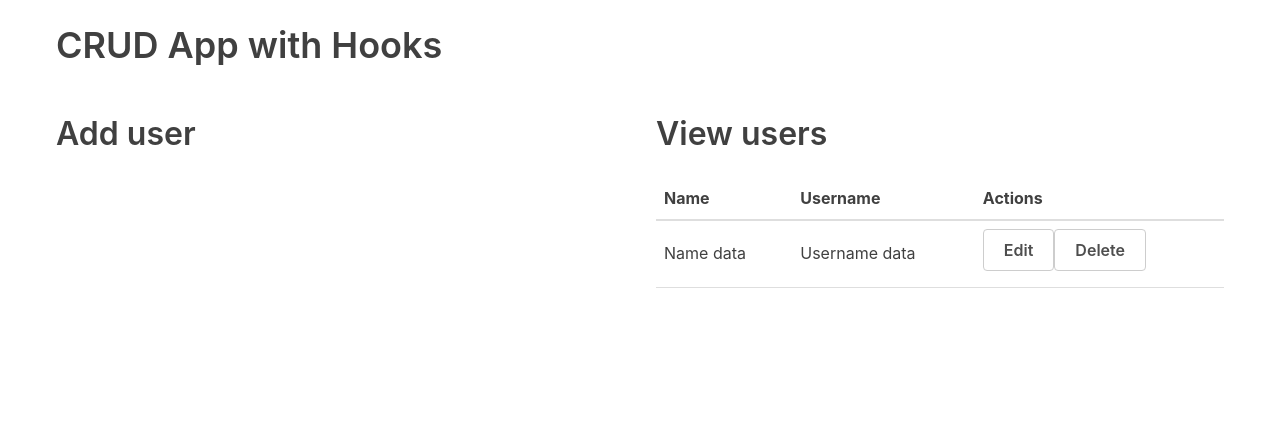
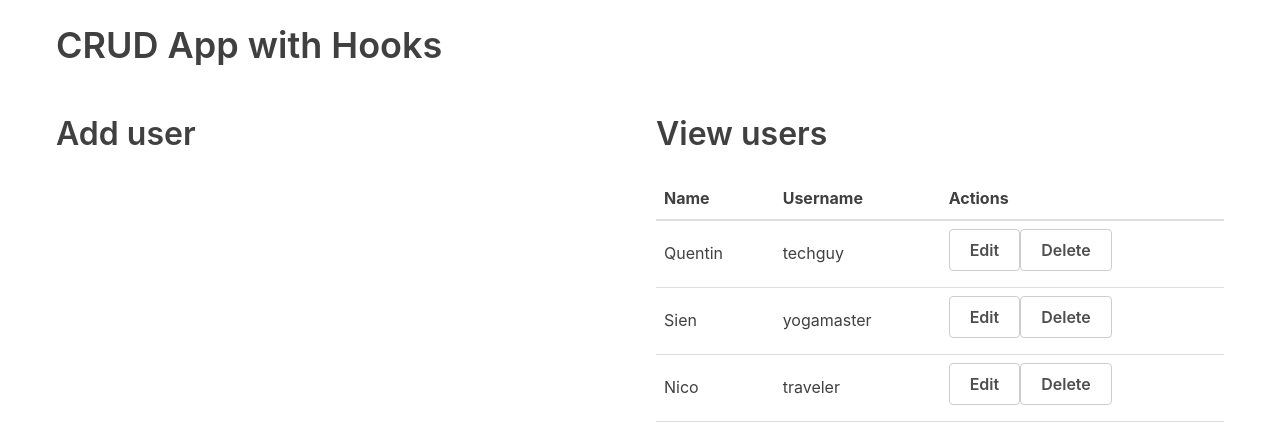
Before and after one commit to JoeCamacho/react-hooks-crud, a React (Create React App) app in the folder react-hooks-crud/: page / in a window 1280 px wide. Shown: the top 444 px of the page. Built offline with nearby package versions, Linux system fonts and the light colour scheme.

Commit message:
rendering the dummy data dinamically

```diff
--- a/react-hooks-crud/src/App.js
+++ b/react-hooks-crud/src/App.js
@@ -19,7 +19,7 @@
         </div>
         <div className="flex-large">
           <h2>View users</h2>
-          <UserTable />
+          <UserTable users={users} />
         </div>
       </div>
     </div>
--- a/react-hooks-crud/src/tables/UserTable.js
+++ b/react-hooks-crud/src/tables/UserTable.js
@@ -1,6 +1,6 @@
 import React from "react";
 
-const UserTable = () => (
+const UserTable = props => (
   <table>
     <thead>
       <tr>
@@ -10,14 +10,22 @@
       </tr>
     </thead>
     <tbody>
-      <tr>
-        <td>Name data</td>
-        <td>Username data</td>
-        <td>
-          <button className="button muted-button">Edit</button>
-          <button className="button muted-button">Delete</button>
-        </td>
-      </tr>
+      {props.users.length > 0 ? (
+        props.users.map(user => (
+          <tr key={user.id}>
+            <td>{user.name}</td>
+            <td>{user.username}</td>
+            <td>
+              <button className="button muted-button">Edit</button>
+              <button className="button muted-button">Delete</button>
+            </td>
+          </tr>
+        ))
+      ) : (
+        <tr>
+          <td colSpan={3}>No users</td>
+        </tr>
+      )}
     </tbody>
   </table>
 );
```
